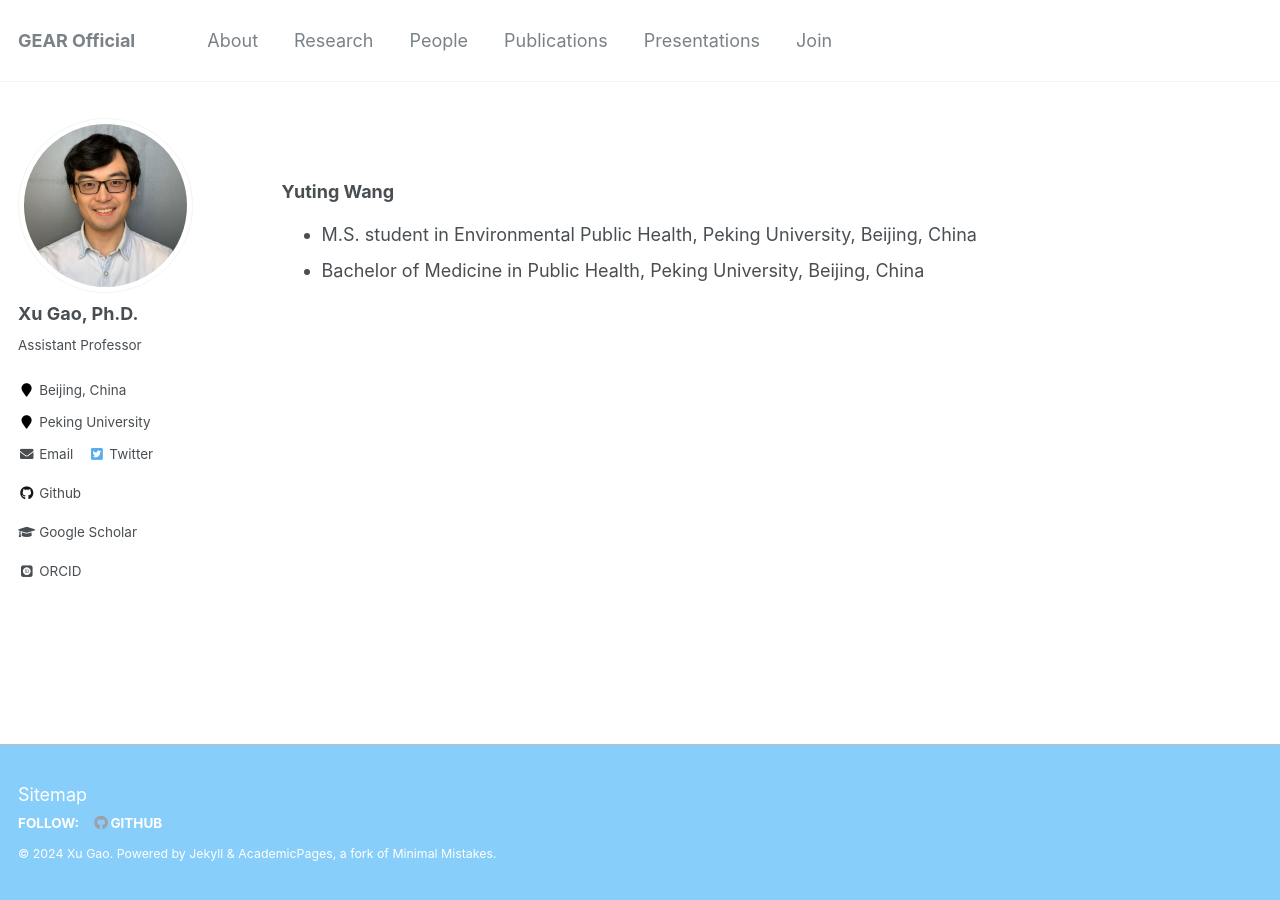
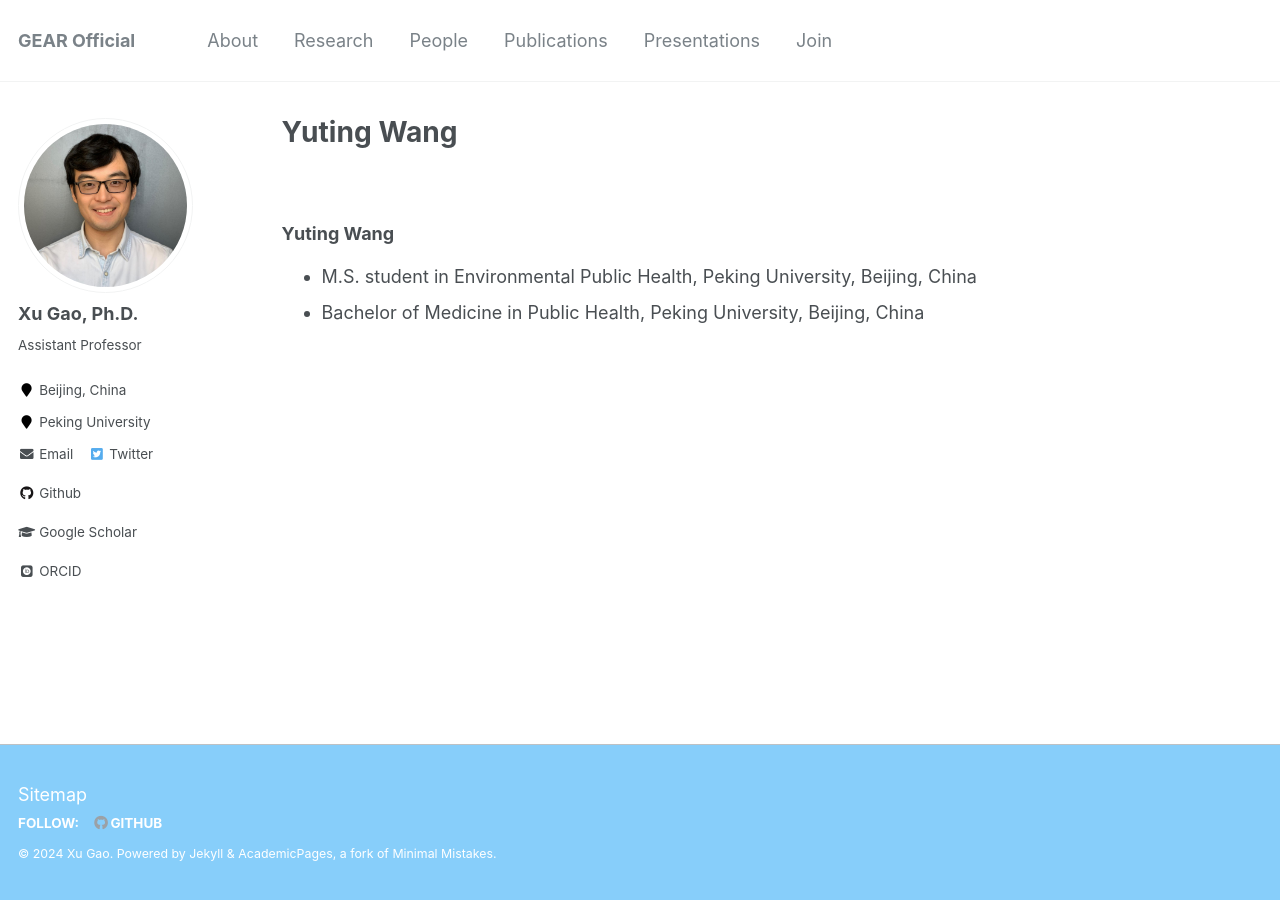
Before and after one commit to ytwangZero/gearpku2020.github.io, a Jekyll site: the page built from People/Yuting-Wang.md, in a window 1280 px wide. Built offline with Jekyll 4.4.1, drawn with Linux system fonts in a browser that asks for light colours; some web fonts are replaced; our own code applies the rules of GitHub Pages for plain Markdown files.

Commit message:
Update Yuting-Wang.md

```diff
--- a/People/Yuting-Wang.md
+++ b/People/Yuting-Wang.md
@@ -1,3 +1,8 @@
+---
+permalink: /People/Yuting-Wang.md/
+title: "Yuting Wang"
+---
+
 ![](../_pages/YutingWangPic.png)
 ### Yuting Wang
 * M.S. student in Environmental Public Health, Peking University, Beijing, China
```
